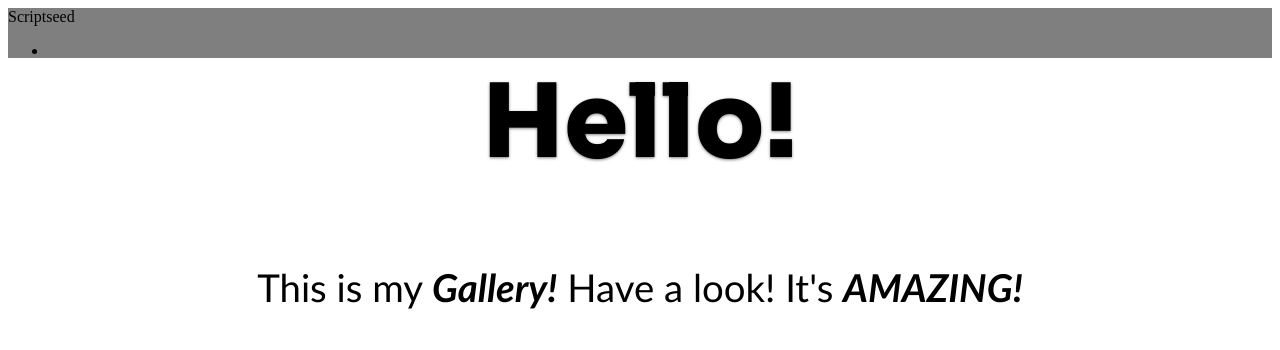
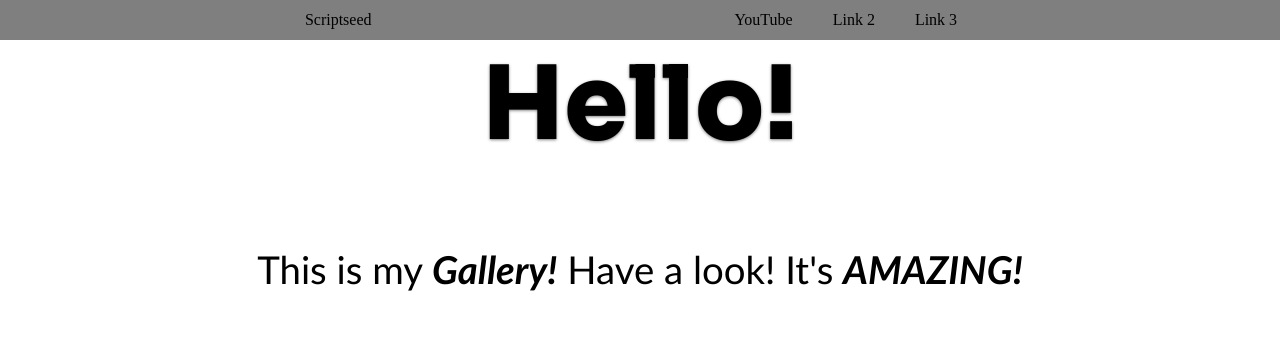
Before and after one commit to KryStastic/Scriptseed, a plain HTML site: page index.html in a window 1280 px wide. Shown: the top 350 px of the page. Drawn offline with Linux system fonts and the light colour scheme.

Commit message:
Topbar template & fix page space

```diff
--- a/css/main.css
+++ b/css/main.css
@@ -1,3 +1,7 @@
+body {
+    margin: 0;
+}
+
 .container {
     display: flex;
     gap: 15px;
@@ -36,14 +40,23 @@
 }
 
 header {
+    display: flex;
+    justify-content: space-evenly;
+    align-items: center;
+    align-content: center;
     background-color: rgba(0, 0, 0, 0.5);
     width: 100%;
-    height: 50px;
+    height: 40px;
+}
+header p {
+    margin: 0;
+    padding: 0;
+    text-align: center;
 }
 
-header p {
-    margin: 0;
-    padding: 0;;
+header ul li {
+    display: inline;
+    margin: 0 18px;
 }
 
 #header {
@@ -53,7 +66,6 @@ header p {
     font-size: 8vw;
     margin: 0;
     text-shadow: 0px 1.4px 3px rgba(0, 0, 0, 0.5);
-
 }
 
 #description {
--- a/index.html
+++ b/index.html
@@ -21,8 +21,10 @@
         <p>Scriptseed</p>
 
         <nav id="navbar">
-            <ul>
-                <li></li>
+            <ul class="topbar-links">
+                <li>YouTube</li>
+                <li>Link 2</li>
+                <li>Link 3</li>
             </ul>
         </nav>
 
```
